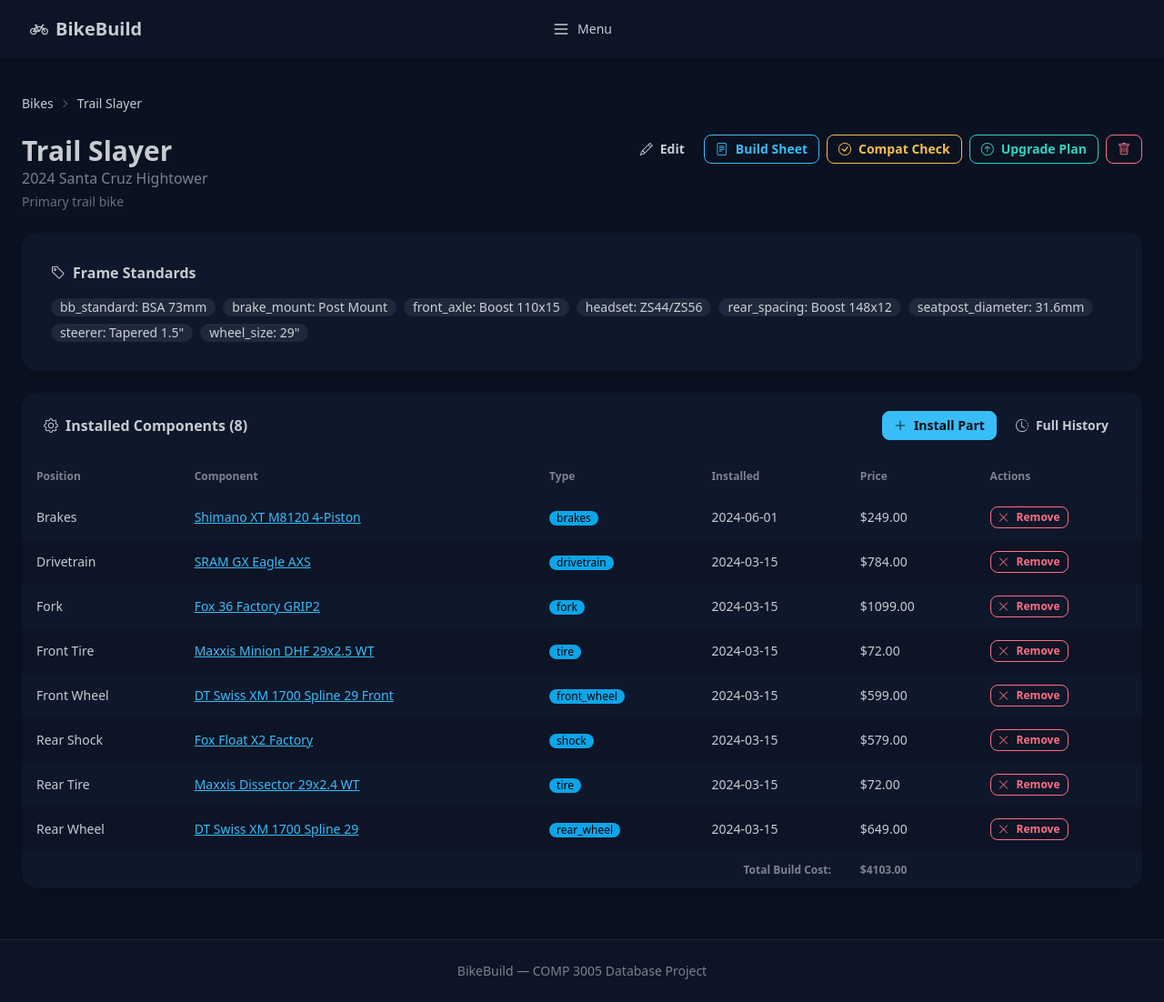
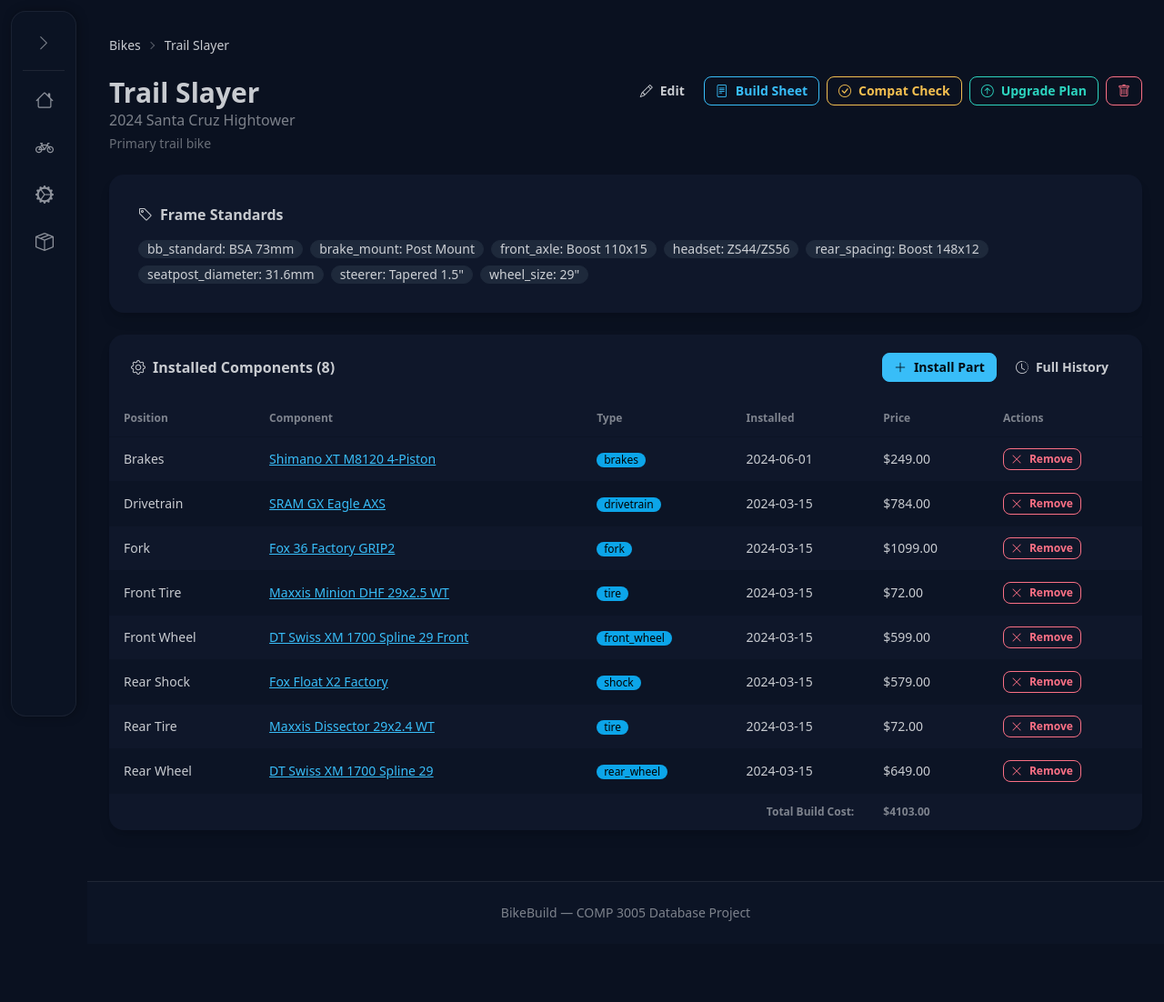
Before and after one commit to nelsonthelad/BikeBuild, a Flask app: page /bikes/1 in a window 1280 px wide. Shown: the whole page at 91% size. After the commit the page ends 1013 px from the top, so only its background shows below. Run offline with Flask 3, Linux system fonts and the light colour scheme; data comes from the database, SQL or seed files in the repository; some libraries are stand-ins or nearby versions.

Commit message:
Finished sidebar and added .gitignore

```diff
--- a/static/style.css
+++ b/static/style.css
@@ -1,6 +1,194 @@
+/* ===== Sidebar ===== */
+
+.sidebar {
+    position: fixed;
+    top: 0.75rem;
+    left: 0.75rem;
+    height: calc(100vh - 1.5rem);
+    width: 14rem;
+    background: oklch(var(--b2) / 0.85);
+    backdrop-filter: blur(12px);
+    -webkit-backdrop-filter: blur(12px);
+    display: flex;
+    flex-direction: column;
+    padding: 0.75rem;
+    z-index: 50;
+    transition: width 0.25s ease;
+    overflow: hidden;
+    box-shadow: 2px 0 12px rgba(0, 0, 0, 0.3);
+    border-radius: 1rem;
+    border: 1px solid oklch(var(--bc) / 0.08);
+}
+
+.sidebar.collapsed {
+    width: 4.5rem;
+}
+
+.main-wrapper {
+    display: flex;
+    flex-direction: column;
+    min-height: 100vh;
+    margin-left: 15.5rem;
+    transition: margin-left 0.25s ease;
+}
+
+.main-wrapper.collapsed {
+    margin-left: 6rem;
+}
+
+/* Header row (brand + toggle) */
+.sidebar-header {
+    display: flex;
+    align-items: center;
+    justify-content: space-between;
+    flex-shrink: 0;
+    height: 2.75rem;
+    overflow: hidden;
+}
+
+.sidebar.collapsed .sidebar-header {
+    justify-content: center;
+}
+
+.sidebar.collapsed .sidebar-brand {
+    opacity: 0;
+    width: 0;
+    padding: 0;
+    pointer-events: none;
+}
+
+/* Toggle button */
+.sidebar-toggle {
+    display: flex;
+    align-items: center;
+    justify-content: center;
+    width: 2.25rem;
+    height: 2.25rem;
+    border-radius: 0.5rem;
+    border: none;
+    background: transparent;
+    color: oklch(var(--bc) / 0.6);
+    font-size: 1.1rem;
+    cursor: pointer;
+    transition: background 0.15s, color 0.15s, transform 0.3s ease;
+    flex-shrink: 0;
+}
+
+.sidebar-toggle:hover {
+    background: oklch(var(--bc) / 0.1);
+    color: oklch(var(--bc));
+}
+
+.sidebar-toggle.rotated {
+    transform: rotate(180deg);
+}
+
+
+/* Brand */
+.sidebar-brand {
+    display: flex;
+    align-items: center;
+    gap: 0.75rem;
+    padding: 0.5rem 0.375rem;
+    font-size: 1.25rem;
+    font-weight: 700;
+    color: oklch(var(--bc));
+    text-decoration: none;
+    white-space: nowrap;
+    overflow: hidden;
+    flex-shrink: 0;
+    border-radius: 0.5rem;
+    transition: color 0.15s, opacity 0.2s ease, width 0.25s ease, padding 0.25s ease;
+}
+
+.sidebar-brand:hover {
+    color: oklch(var(--p));
+}
+
+.sidebar-divider {
+    height: 1px;
+    background: oklch(var(--bc) / 0.1);
+    margin: 0.5rem 0;
+    flex-shrink: 0;
+}
+
+/* Nav links */
+.sidebar-nav {
+    display: flex;
+    flex-direction: column;
+    gap: 0.25rem;
+    flex: 1;
+    overflow-y: auto;
+    overflow-x: hidden;
+}
+
+
+.sidebar-link {
+    display: flex;
+    align-items: center;
+    gap: 0.75rem;
+    padding: 0.375rem;
+    border-radius: 0.5rem;
+    color: oklch(var(--bc) / 0.7);
+    text-decoration: none;
+    white-space: nowrap;
+    overflow: hidden;
+    transition: background 0.15s, color 0.15s;
+    flex-shrink: 0;
+}
+
+.sidebar-link:hover {
+    background: oklch(var(--bc) / 0.08);
+    color: oklch(var(--bc));
+}
+
+
+/* Icons & labels */
+.sidebar-icon {
+    display: flex;
+    align-items: center;
+    justify-content: center;
+    width: 2.25rem;
+    height: 2.25rem;
+    font-size: 1.25rem;
+    flex-shrink: 0;
+}
+
+.sidebar-label {
+    opacity: 1;
+    width: auto;
+    transition: opacity 0.2s ease 0.15s, width 0s ease 0s;
+}
+
+.sidebar.collapsed .sidebar-label {
+    opacity: 0;
+    width: 0;
+    pointer-events: none;
+    transition: opacity 0.1s ease 0s, width 0s ease 0.1s;
+}
+
+/* Nav link stagger on expand */
+.sidebar-link {
+    transition: background 0.15s, color 0.15s, transform 0.25s ease, opacity 0.25s ease;
+}
+
+.sidebar-nav .sidebar-link:nth-child(1) { transition-delay: 0.05s; }
+.sidebar-nav .sidebar-link:nth-child(2) { transition-delay: 0.1s; }
+.sidebar-nav .sidebar-link:nth-child(3) { transition-delay: 0.15s; }
+.sidebar-nav .sidebar-link:nth-child(4) { transition-delay: 0.2s; }
+
+.sidebar.collapsed .sidebar-nav .sidebar-link {
+    transition-delay: 0s;
+}
+
+/* ===== Print ===== */
+
 @media print {
-    .navbar, footer, .no-print, .btn {
+    .sidebar, footer, .no-print, .btn {
         display: none !important;
+    }
+    .main-wrapper, .main-wrapper.collapsed {
+        margin-left: 0 !important;
     }
     body {
         color: #000 !important;
@@ -14,6 +202,8 @@
         padding: 0 !important;
     }
 }
+
+/* ===== Misc ===== */
 
 .card-hover {
     transition: transform 0.15s ease, box-shadow 0.15s ease;
--- a/templates/base.html
+++ b/templates/base.html
@@ -9,32 +9,44 @@
     <link href="https://cdn.jsdelivr.net/npm/bootstrap-icons@1.11.3/font/bootstrap-icons.min.css" rel="stylesheet">
     <link href="{{ url_for('static', filename='style.css') }}" rel="stylesheet">
 </head>
-<body class="min-h-screen flex flex-col bg-base-300 text-base-content">
+<body class="min-h-screen bg-base-300 text-base-content">
 
-    <nav class="navbar bg-base-200 shadow-md px-4 sticky top-0 z-50">
-        <div class="navbar-start">
-            <a href="{{ url_for('index') }}" class="btn btn-ghost text-xl font-bold gap-2">
-                <i class="bi bi-bicycle"></i> BikeBuild
+    <aside id="sidebar" class="sidebar collapsed">
+        <!-- Brand + Toggle row -->
+        <div class="sidebar-header">
+            <a href="{{ url_for('index') }}" class="sidebar-brand">
+                <i class="bi bi-bicycle sidebar-icon"></i>
+                <span class="sidebar-label">BikeBuild</span>
             </a>
+            <button id="sidebarToggle" class="sidebar-toggle" title="Toggle sidebar">
+                <i class="bi bi-chevron-right"></i>
+            </button>
         </div>
-        <div class="navbar-center">
-            <div class="dropdown">
-                <label tabindex="0" class="btn btn-ghost gap-2 font-medium">
-                    <svg class="w-5 h-5" fill="none" stroke="currentColor" viewBox="0 0 24 24">
-                        <path stroke-linecap="round" stroke-linejoin="round" stroke-width="2" d="M4 6h16M4 12h16M4 18h16"/>
-                    </svg>
-                    Menu
-                </label>
-                <ul tabindex="0" class="dropdown-content menu bg-base-200 rounded-box w-52 p-2 shadow-lg z-50 mt-2">
-                    <li><a href="{{ url_for('bikes_list') }}"><i class="bi bi-bicycle"></i> Bikes</a></li>
-                    <li><a href="{{ url_for('components_list') }}"><i class="bi bi-gear-wide-connected"></i> Components</a></li>
-                    <li><a href="{{ url_for('inventory_list') }}"><i class="bi bi-box-seam"></i> Inventory</a></li>
-                </ul>
-            </div>
-        </div>
-        <div class="navbar-end"></div>
+
+        <div class="sidebar-divider"></div>
+
+        <!-- Nav items -->
+        <nav class="sidebar-nav">
+            <a href="{{ url_for('index') }}" class="sidebar-link" title="Dashboard">
+                <i class="bi bi-house sidebar-icon"></i>
+                <span class="sidebar-label">Dashboard</span>
+            </a>
+            <a href="{{ url_for('bikes_list') }}" class="sidebar-link" title="Bikes">
+                <i class="bi bi-bicycle sidebar-icon"></i>
+                <span class="sidebar-label">Bikes</span>
+            </a>
+            <a href="{{ url_for('components_list') }}" class="sidebar-link" title="Components">
+                <i class="bi bi-gear-wide-connected sidebar-icon"></i>
+                <span class="sidebar-label">Components</span>
+            </a>
+            <a href="{{ url_for('inventory_list') }}" class="sidebar-link" title="Inventory">
+                <i class="bi bi-box-seam sidebar-icon"></i>
+                <span class="sidebar-label">Inventory</span>
+            </a>
         </nav>
+    </aside>
 
+    <div id="mainWrapper" class="main-wrapper collapsed">
         <main class="flex-1 w-full max-w-7xl mx-auto px-4 sm:px-6 py-8">
             {% with messages = get_flashed_messages(with_categories=true) %}
             {% if messages %}
@@ -52,6 +64,37 @@
         <footer class="footer footer-center p-6 bg-base-200 text-base-content/60 border-t border-base-content/10 no-print">
             <p class="text-sm">BikeBuild &mdash; COMP 3005 Database Project</p>
         </footer>
+    </div>
+
+    <script>
+    (function() {
+        const sidebar = document.getElementById('sidebar');
+        const wrapper = document.getElementById('mainWrapper');
+        const toggle = document.getElementById('sidebarToggle');
+        const stored = localStorage.getItem('sidebarOpen');
+        const isOpen = stored === 'true';
+
+        function expand() {
+            sidebar.classList.remove('collapsed');
+            wrapper.classList.remove('collapsed');
+            toggle.classList.add('rotated');
+            localStorage.setItem('sidebarOpen', 'true');
+        }
+
+        function collapse() {
+            sidebar.classList.add('collapsed');
+            wrapper.classList.add('collapsed');
+            toggle.classList.remove('rotated');
+            localStorage.setItem('sidebarOpen', 'false');
+        }
+
+        if (isOpen) expand(); else collapse();
+
+        toggle.addEventListener('click', function() {
+            if (sidebar.classList.contains('collapsed')) expand(); else collapse();
+        });
+    })();
+    </script>
 
     {% block scripts %}{% endblock %}
 </body>
```
Also changed, not shown: 1 other file. Lines whose indentation alone changed are shown as unchanged.
